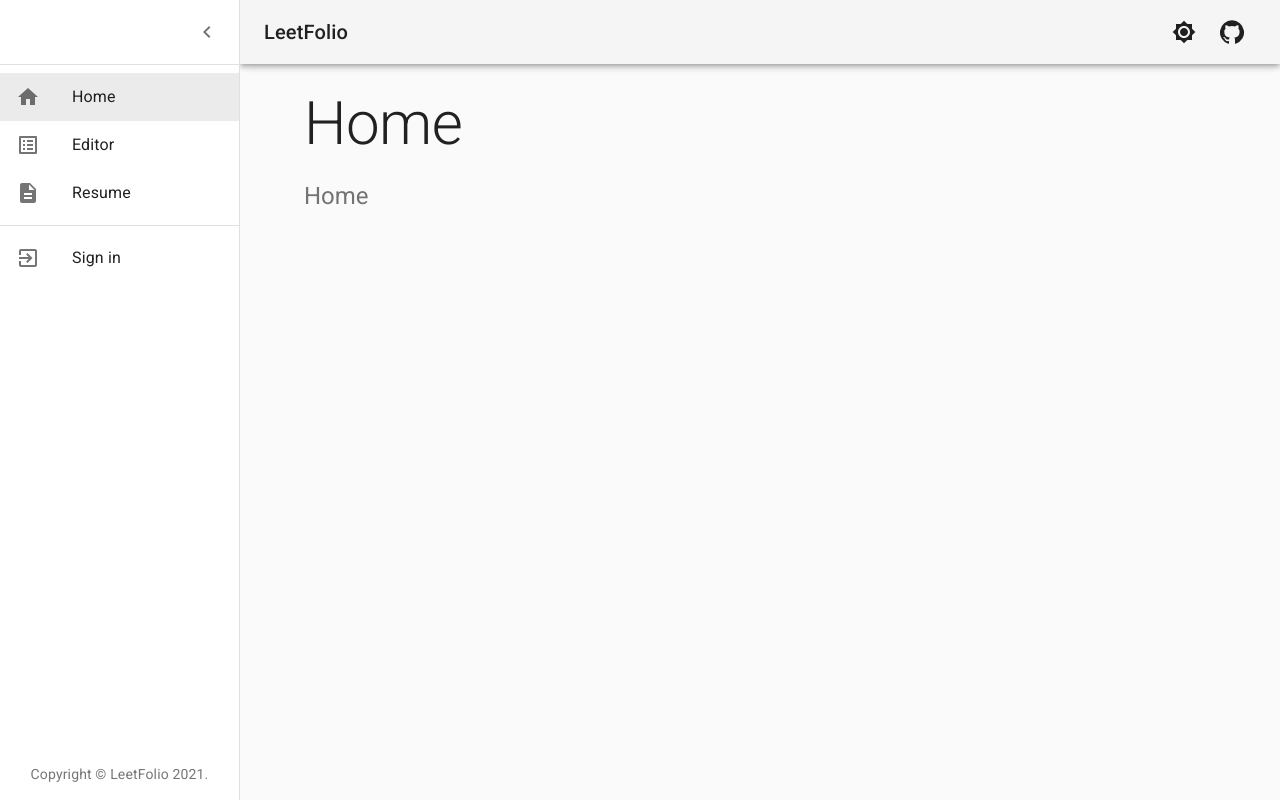
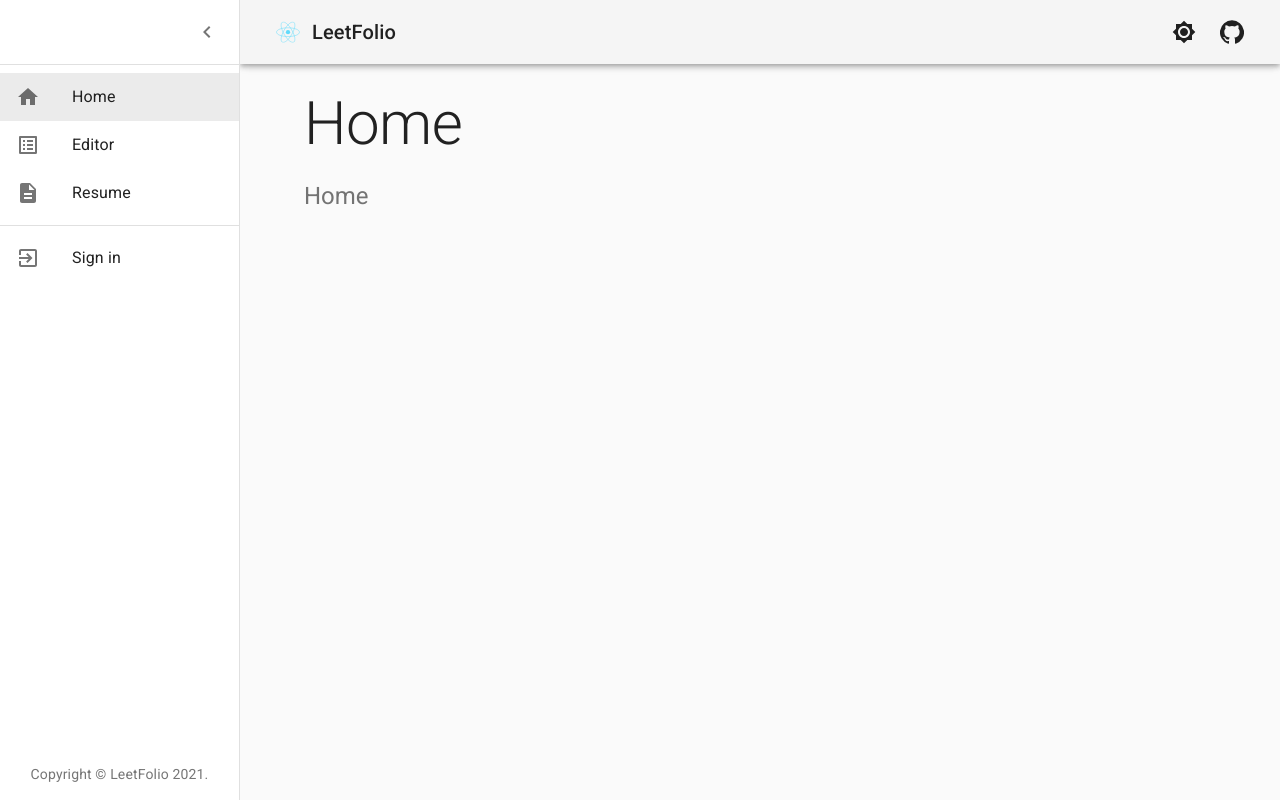
Before and after one commit to JoHoop/leetfolio, a React (Create React App) app: page / in a window 1280 px wide. Built offline with nearby package versions, Linux system fonts and the light colour scheme; no server answers.

Commit message:
Add logo to app bar in header

```diff
--- a/src/components/Header.js
+++ b/src/components/Header.js
@@ -32,6 +32,7 @@ import MenuIcon from '@material-ui/icons/Menu';
 import ChevronLeftIcon from '@material-ui/icons/ChevronLeft';
 import KeyboardArrowUpIcon from '@material-ui/icons/KeyboardArrowUp';
 import GitHubIcon from '@material-ui/icons/GitHub';
+import LeetFolioLogo from '../data/leetfolio.svg';
 import { ThemeToggle } from '../theme/ThemeToggle';
 import {
   AccountBox,
@@ -123,6 +124,9 @@ const useStyles = makeStyles((theme) => ({
     justifyContent: 'flex-end',
     padding: theme.spacing(0, 2),
     ...theme.mixins.toolbar,
+  },
+  logo: {
+    maxWidth: 24,
   },
 }));
 
@@ -342,6 +346,17 @@ export const Header = ({ children }) => {
             >
               <MenuIcon />
             </IconButton>
+            <IconButton
+              color='inherit'
+              aria-label={'LeetFolio logo'}
+              className={classes.iconButton}
+              href='https://github.com/JoHoop/leetfolio'
+              target='_blank'
+              rel='noreferrer'
+            >
+              <img src={LeetFolioLogo} className={classes.logo} />
+            </IconButton>
+
             <Typography variant='h6' className={classes.title} noWrap>
               <Link color='inherit' component={NavLink} to='/' underline='none'>
                 LeetFolio
```
Also changed, not shown: src/data/leetfolio.svg (added).
